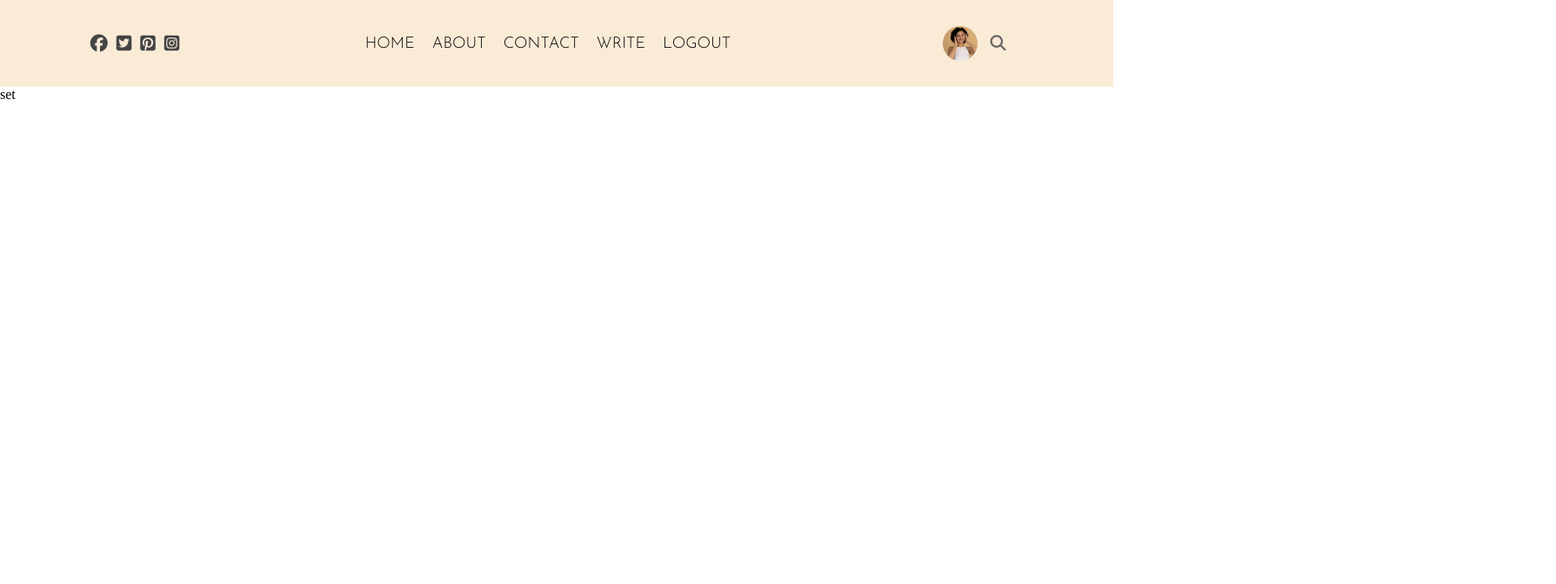
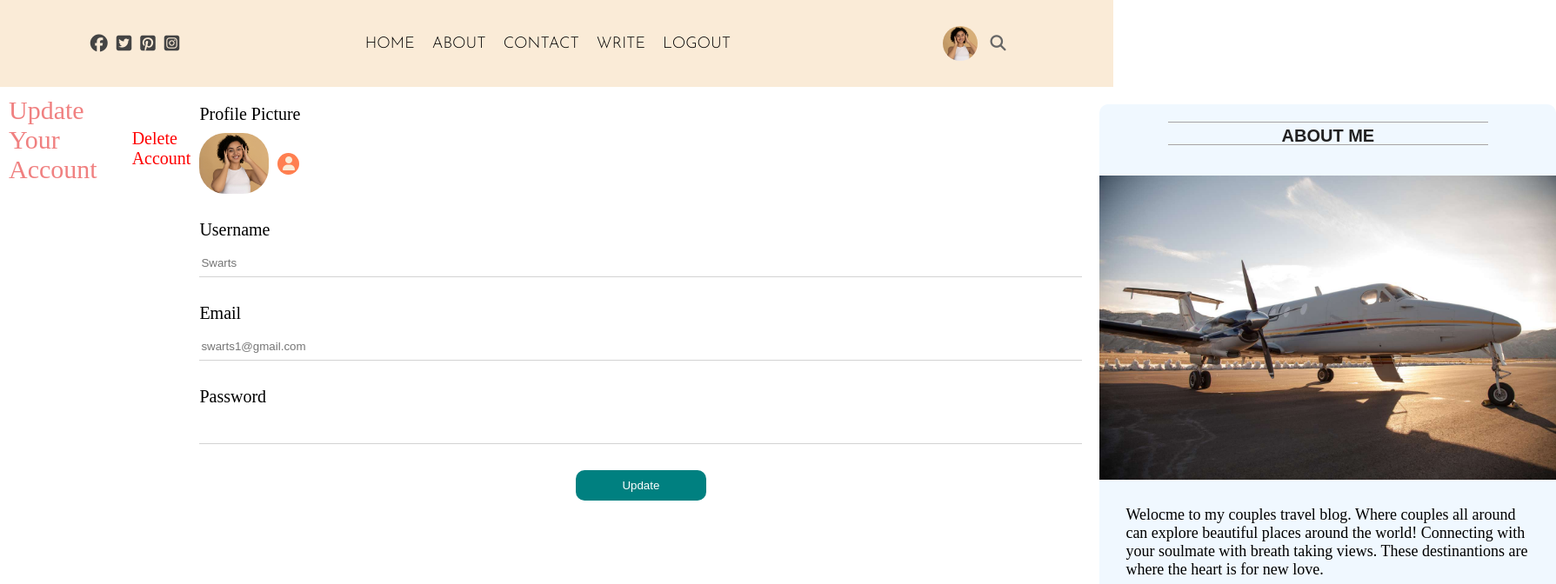
Before and after one commit to DalineSeritsane/Blog-website, a React (Create React App) app: page / in a window 1280 px wide. Shown: the top 672 px of the page at 87% size, 1789 px wide, since content can reach past the window. Built offline with nearby package versions, Linux system fonts and the light colour scheme.

Commit message:
settings update done

```diff
--- a/src/pages/settings/Setting.jsx
+++ b/src/pages/settings/Setting.jsx
@@ -1,10 +1,35 @@
 import React from 'react'
 import "./setting.css";
+import Sidebar from "../../sidebar/Sidebar";
+import profile from "../../Image/profile.jpg";
 
  function Setting() {
   return (
     <div className="setting">
-      set
+      <div className="settingWrapper">
+        <div className="settingTitle">
+          <span className="settingUpdateTitle">Update Your Account</span>
+          <span className="settingDeleteTitle">Delete Account</span>
+        </div>
+      </div>
+      <form className="settingForm">
+        <label>Profile Picture</label>
+        <div className="settingPP">
+          <img  src={profile} alt='' />
+          <label htmlFor="fileInput">
+          <i className="settingPPIcon fa-solid fa-user"></i>
+          </label>
+          <input type="file" id="fileInput" style={{display:'none'}} />
+        </div>
+        <label>Username</label>
+        <input type="text" placeholder='Swarts' />
+        <label>Email</label>
+        <input type="text" placeholder='swarts1@gmail.com' />
+        <label>Password</label>
+        <input type="password"/>
+        <button className="settingSubmit">Update</button>
+      </form>
+      <Sidebar />
     </div>
   )
 }
--- a/src/pages/settings/setting.css
+++ b/src/pages/settings/setting.css
@@ -0,0 +1,88 @@
+.setting{
+    display: flex;
+}
+
+.settingWrapper{
+    flex: 9;
+    padding: 10px;
+}
+
+.settingTitle{
+    display: flex;
+    align-items: center;
+    justify-content: space-between;
+}
+
+.settingUpdateTitle{
+    font-size: 30px;
+    margin-bottom: 20px;
+    color: lightcoral;
+}
+
+.settingDeleteTitle{
+    color: red;
+    font-size: 20px;
+    cursor: pointer;
+    margin-left: 40px;
+}
+
+.settingForm{
+    display: flex;
+    flex-direction: column;
+
+}
+
+.settingPP{
+    display: flex;
+    align-items: center;
+    margin: 10px 0;
+    margin-right: 900px;
+}
+
+
+.settingPP > img{
+    width: 80px;
+    height: 70px;
+    border-radius: 30px;
+    object-fit: cover;
+}
+
+.settingPPIcon{
+    width: 25px;
+    height: 25px;
+    border-radius: 50%;
+    background-color:coral;
+    color: antiquewhite;
+    display: flex;
+    align-items: center;
+    justify-content: center;
+    margin-left: 10px;
+    cursor: pointer;
+
+}
+
+.settingForm > label{
+    font-size: 20px;
+    margin-top: 20px;
+}
+
+.settingForm > Input{
+    color: gray;
+    margin: 10px 0;
+    height: 30px;
+    border: none;
+    border-bottom: 1px solid lightgrey;
+}
+
+.settingSubmit{
+    width: 150px;
+    align-self: center;
+    border: none;
+    border-radius: 10px;
+    color: white;
+    background-color: teal;
+    padding: 10px;
+    margin-top: 20px;
+    cursor: pointer;
+
+}
```
